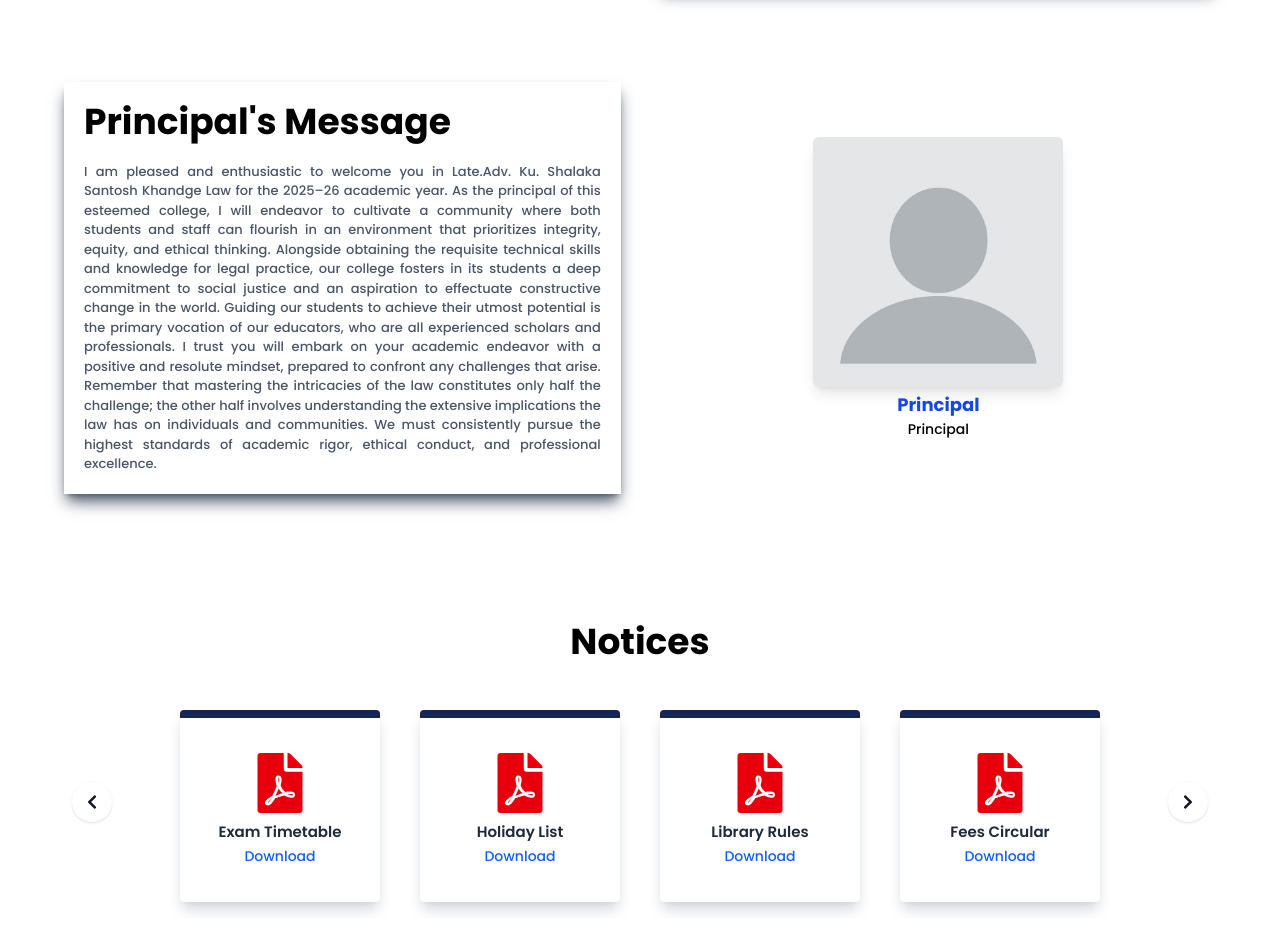
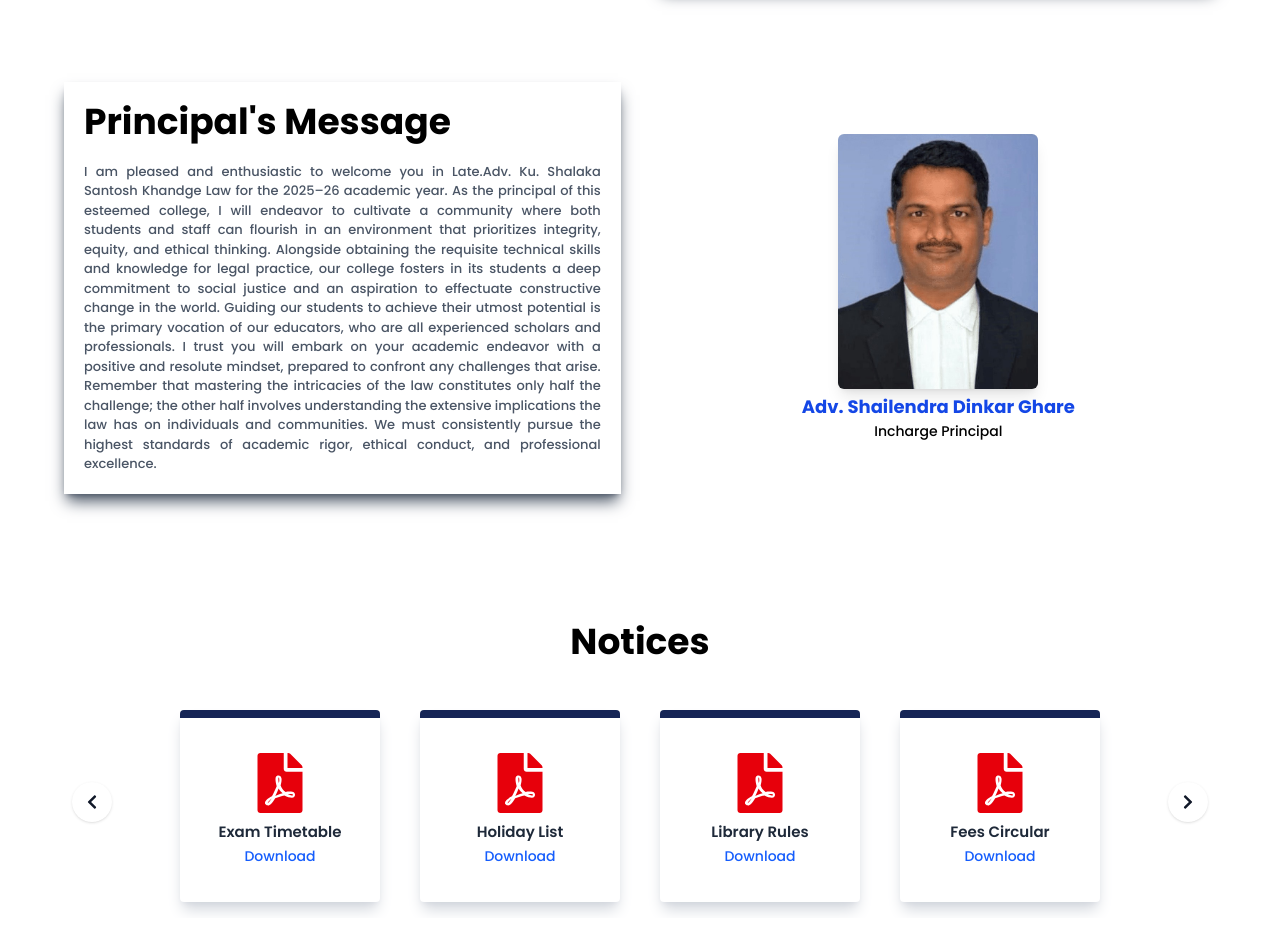
Before and after one commit to Naman2166/Law-College-Website, a React (Vite) app in the folder frontend/: page / in a window 1280 px wide. Shown: the part 2240-3171 px from the top of the page. Built offline with nearby package versions, Linux system fonts and the light colour scheme.

Commit message:
added principal

```diff
--- a/frontend/src/assets/assets.js
+++ b/frontend/src/assets/assets.js
@@ -24,6 +24,7 @@ import Law3 from "./images/Law3.jpeg"
 import logo from "./images/logo.png"
 import NMVPM from "./images/NMVPM.jpg"
 import No_User from "./images/No_User.jpg"
+import principal from "./images/principal.jpg"
 
 
 
@@ -47,4 +48,5 @@ export const assets = {
   FooterBgBlack,
   logo, NMVPM,
   No_User,
+  principal,
 }
--- a/frontend/src/components/home/HomePrincipleMessage.jsx
+++ b/frontend/src/components/home/HomePrincipleMessage.jsx
@@ -70,13 +70,13 @@ const HomePrincipleMessage = () => {
         {/* Image Section - 40% */}
         <div className="w-full lg:w-[50%] flex flex-col items-center justify-center">
           <img
-            src={assets.No_User}
+            src={assets.principal || assets.No_User}
             alt="About Us"
-            className="w-[45%] h-auto object-cover rounded-md shadow-lg"
+            className="w-[36%] h-auto object-cover rounded-md shadow-lg"
             loading="lazy"
           />
-          <h1 className='text-lg font-bold text-blue-700 mt-1'>Principal</h1>
-          <p className='font-medium text-sm'>Principal</p>
+          <h1 className='text-lg font-bold text-blue-700 mt-1'>Adv. Shailendra Dinkar Ghare</h1>
+          <p className='font-medium text-sm'>Incharge Principal</p>
         </div>
 
       </div>
--- a/frontend/src/pages/AboutUs.jsx
+++ b/frontend/src/pages/AboutUs.jsx
@@ -314,11 +314,11 @@ const AboutUs = () => {
             <h2 className="text-2xl md:text-3xl font-bold text-blue-800 text-start">Principal Message</h2>
             <h3 className="text-xl md:text-2xl font-semibold text-start">Welcome To Late Adv. Ku Shalaka Santosh Khandge Law College</h3>
             <div className="flex justify-center mt-4">
-              <img src={assets.No_User} alt="Mr. Santosh Khandge" className="w-64 h-auto rounded shadow-md" loading="lazy" />
+              <img src={assets.principal || assets.No_User} alt="Mr. Santosh Khandge" className="w-64 h-auto rounded shadow-md" loading="lazy" />
             </div>
             <div className="text-center">
-              <p className="font-semibold text-lg text-blue-700">Principal</p>
-              <p className="text-lg font-bold">Principal</p>
+              <p className="font-semibold text-lg text-blue-700">Adv. Shailendra Dinkar Ghare</p>
+              <p className="text-lg font-bold">Incharge Principal</p>
             </div>
             <div className="max-w-5xl mx-auto text-justify leading-relaxed space-y-4 text-base">
               <p>
@@ -337,8 +337,8 @@ const AboutUs = () => {
                 I warmly invite aspiring law students to join our academic family and be part of a journey that transforms knowledge into action and ambition into achievement.
               </p>
               <p className="font-medium">
-                <span className="text-blue-700">Principal</span><br />
-                <span className="text-blue-500">Principal,<br />Late Adv. Ku. Shalaka Santosh Khandge Law College, Pune</span>
+                <span className="text-blue-700">Adv. Shailendra Dinkar Ghare (LL.B., LL.M.)</span><br />
+                <span className="text-blue-500">Incharge Principal,<br />Late Adv. Ku. Shalaka Santosh Khandge Law College, Pune</span>
               </p>
             </div>
           </div>
```
Also changed, not shown: frontend/src/assets/images/principal.jpg (added).
